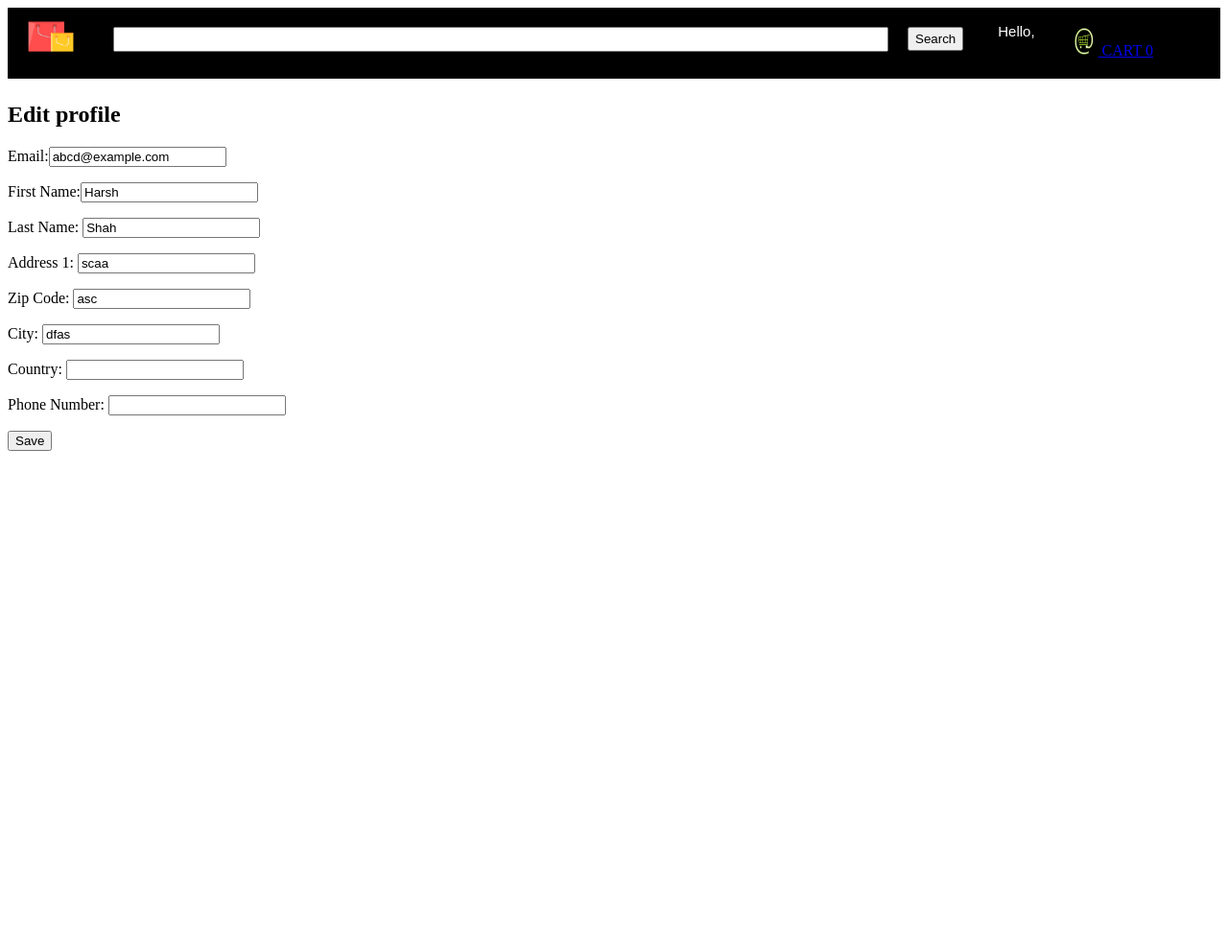
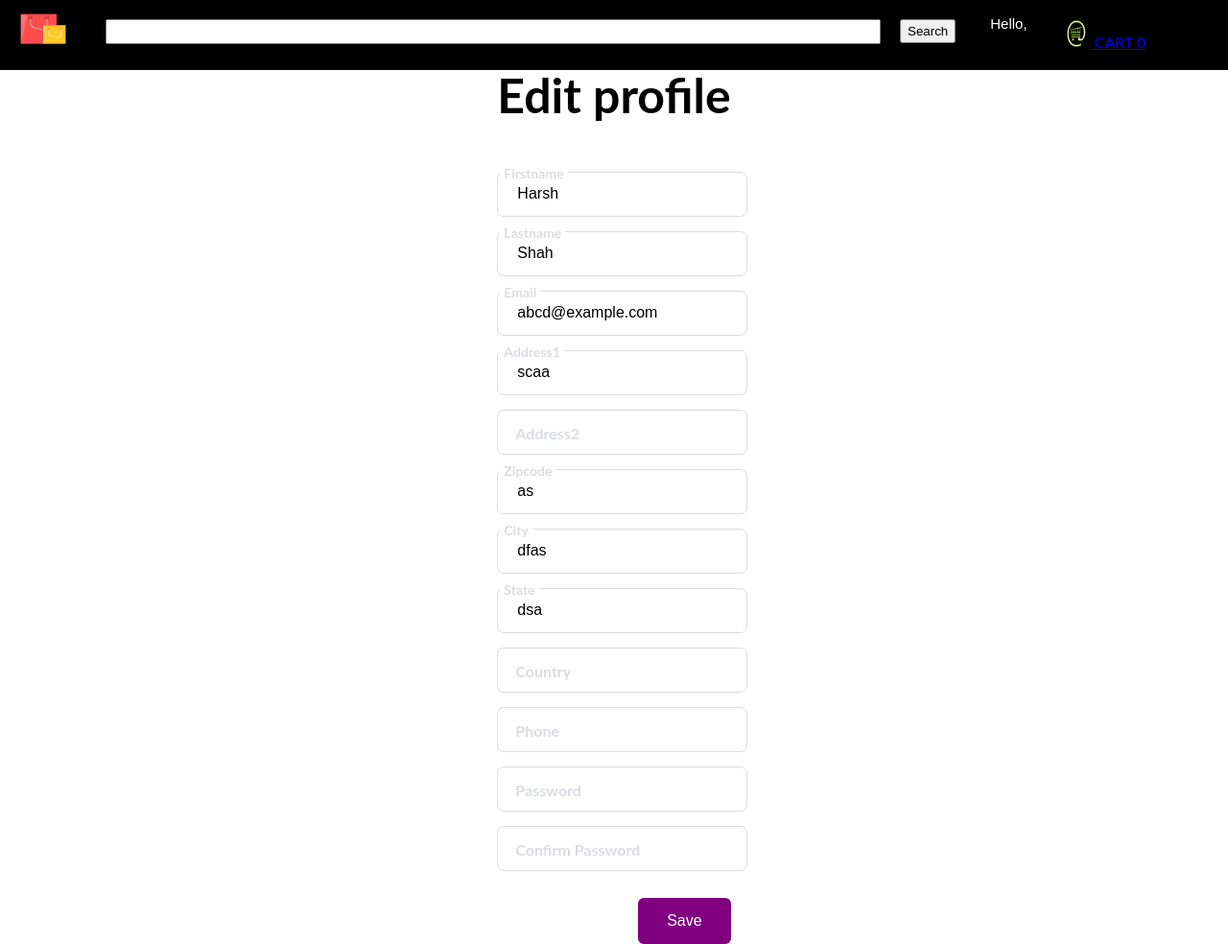
Before and after one commit to sarant10/Shopping_website, a Flask app: page /account/profile/edit in a window 1280 px wide. Shown: the whole page at 96% size. Before the commit the page ends 470 px from the top, so only its background shows below. Run offline with Flask 2, Linux system fonts and the light colour scheme; a user stored in the database is signed in; data comes from the database, SQL or seed files in the repository; both versions use the stored data as it was after the commit; data that the repository does not hold is empty.

Commit message:
Edit profile page done

```diff
--- a/Shopping-Cart-v1/templates/Profile edit.html
+++ b/Shopping-Cart-v1/templates/Profile edit.html
@@ -38,19 +38,267 @@
 	</div>
 </div>
 
-<div class="display">
-	<h2>Edit profile</h2>
-	<form action="/updateProfile" method="POST">
-		<p>Email:<input type="email" name="email" value={{profileData[1]}} readonly="readonly"></p>
-		<p>First Name:<input type="text" name="firstName" value={{profileData[2]}}></p>
-		<p>Last Name: <input type="text" name="lastName" value={{profileData[3]}}></p>
-		<p>Address 1: <input type="text" name="address1" value={{profileData[4]}}></p>
-		<p>Zip Code: <input type="text" name="zipcode" value={{profileData[6]}}></p>
-		<p>City: <input type="text" name="city" value={{profileData[7]}}></p>
-		<p>Country: <input type="text" name="country" value={{profileData[9]}}></p>
-		<p>Phone Number: <input type="text" name="phone" value={{profileData[10]}}></p>
-		<input type="submit" value="Save">
-	</form>
-</div>
+  <div class="display">
+    <form action="/updateProfile" method="Post">
+      <h1 class="title">Edit profile</h1>
+
+      <div class="inputContainer">
+        <input
+          type="text"
+          placeholder="Enter Firstname"
+          class="input"
+          name="firstname"
+          required
+          value="{{ profileData[2] }}"
+        />
+        <label for="firstname" class="label"><b>Firstname</b></label>
+      </div>
+
+      <div class="inputContainer">
+        <input
+          type="text"
+          placeholder="Enter Lastname"
+          class="input"
+          name="lastname"
+          value="{{ profileData[3] }}"
+          required
+        />
+        <label for="lastname" class="label"><b>Lastname</b></label>
+      </div>
+
+      <div class="inputContainer">
+        <input
+          type="text"
+          placeholder="Enter Email"
+          class="input"
+          name="email"
+          value="{{ profileData[1] }}"
+          required
+        />
+        <label for="email" class="label"><b>Email</b></label>
+      </div>
+
+      <div class="inputContainer">
+        <input
+          type="text"
+          placeholder="Enter Address1"
+          class="input"
+          name="address1"
+          value="{{ profileData[4] }}"
+          required
+        />
+        <label for="address1" class="label"><b>Address1</b></label>
+      </div>
+
+      <div class="inputContainer">
+        <input
+          type="text"
+          placeholder="Enter Address2"
+          class="input"
+          name="address2"
+          value="{{ request.form['address2'] }}"
+          required
+        />
+        <label for="address2" class="label"><b>Address2</b></label>
+      </div>
+
+      <div class="inputContainer">
+        <input
+          type="text"
+          placeholder="Enter Zipcode"
+          class="input"
+          name="zipcode"
+          value="{{ profileData[5] }}"
+          required
+        />
+        <label for="zipcode" class="label"><b>Zipcode</b></label>
+      </div>
+
+      <div class="inputContainer">
+        <input
+          type="text"
+          placeholder="Enter City"
+          class="input"
+          name="city"
+          value="{{ profileData[7] }}"
+          required
+        />
+        <label for="city" class="label"><b>City</b></label>
+      </div>
+
+      <div class="inputContainer">
+        <input
+          type="text"
+          placeholder="Enter State"
+          class="input"
+          name="state"
+          value="{{ profileData[8] }}"
+          required
+        />
+        <label for="state" class="label"><b>State</b></label>
+      </div>
+
+      <div class="inputContainer">
+        <input
+          type="text"
+          placeholder="Enter Country"
+          class="input"
+          name="country"
+          value="{{ profileData[9] }}"
+          required
+        />
+        <label for="country" class="label"><b>Country</b></label>
+      </div>
+
+      <div class="inputContainer">
+        <input
+          type="text"
+          placeholder="Enter Phone"
+          class="input"
+          name="phone"
+          value="{{ profileData[10] }}"
+          required
+        />
+        <label for="phone" class="label"><b>Phone</b></label>
+      </div>
+
+      <div class="inputContainer">
+        <input
+          type="password"
+          placeholder="Enter Password"
+          class="input"
+          name="psw"
+          value="{{ request.form['password'] }}"
+          required
+        />
+        <label for="psw" class="label"><b>Password</b></label>
+      </div>
+
+      <div class="inputContainer">
+        <input
+          type="password"
+          placeholder="Repeat Password"
+          class="input"
+          name="confirmpassword"
+          required
+        />
+        <label for="confirmpassword" class="label"
+          ><b>Confirm Password</b></label
+        >
+      </div>
+
+      <input type="submit" class="submitBtn" value="Save" />
+    </form>
+  </div>
+
+  <style>
+    body {
+      box-sizing: border-box;
+      margin: 0;
+      padding: 0;
+      background-color: white;
+      font-family: 'lato', sans-serif;
+    }
+
+    .display {
+      display: flex;
+      justify-content: center;
+      align-items: center;
+      height: 100vh;
+    }
+
+    .form {
+      background-color: white;
+      width: 400px;
+      border-radius: 8px;
+      padding: 20px 40px;
+      box-shadow: 0 10px 25px rgba(92, 99, 105, 0.2);
+    }
+
+    .title {
+	  margin-top: 100px;
+      font-size: 50px;
+      margin-bottom: 50px;
+    }
+
+    .inputContainer {
+      position: relative;
+      height: 45px;
+      width: 90%;
+      margin-bottom: 17px;
+    }
+
+    .input {
+      position: absolute;
+      top: 0px;
+      left: 0px;
+      height: 100%;
+      width: 100%;
+      border: 1px solid #dadce0;
+      border-radius: 7px;
+      font-size: 16px;
+      padding: 0 20px;
+      outline: none;
+      background: none;
+      z-index: 1;
+    }
+
+    ::placeholder {
+      color: transparent;
+    }
+
+    .label {
+      position: absolute;
+      top: 15px;
+      left: 15px;
+      padding: 0 4px;
+      background-color: white;
+      color: #dadce0;
+      font-size: 16px;
+      transition: 0.5s;
+      z-index: 0;
+    }
+
+    .submitBtn {
+      display: block;
+      margin-left: auto;
+      padding: 15px 30px;
+      border: none;
+      background-color: purple;
+      color: white;
+      border-radius: 6px;
+      cursor: pointer;
+      font-size: 16px;
+      margin-top: 30px;
+    }
+
+    .submitBtn:hover {
+      background-color: #9867c5;
+      transform: translateY(-2px);
+    }
+
+    .input:focus + .label {
+      top: -7px;
+      left: 3px;
+      z-index: 10;
+      font-size: 14px;
+      font-weight: 600;
+      color: purple;
+    }
+
+    .input:focus {
+      border: 2px solid purple;
+    }
+
+    .input:not(:placeholder-shown) + .label {
+      top: -7px;
+      left: 3px;
+      z-index: 10;
+      font-size: 14px;
+      font-weight: 600;
+    }
+  </style>
+</html>
+
 </body>
 </html>
```
Also changed, not shown: Shopping-Cart-v1/database.db.
